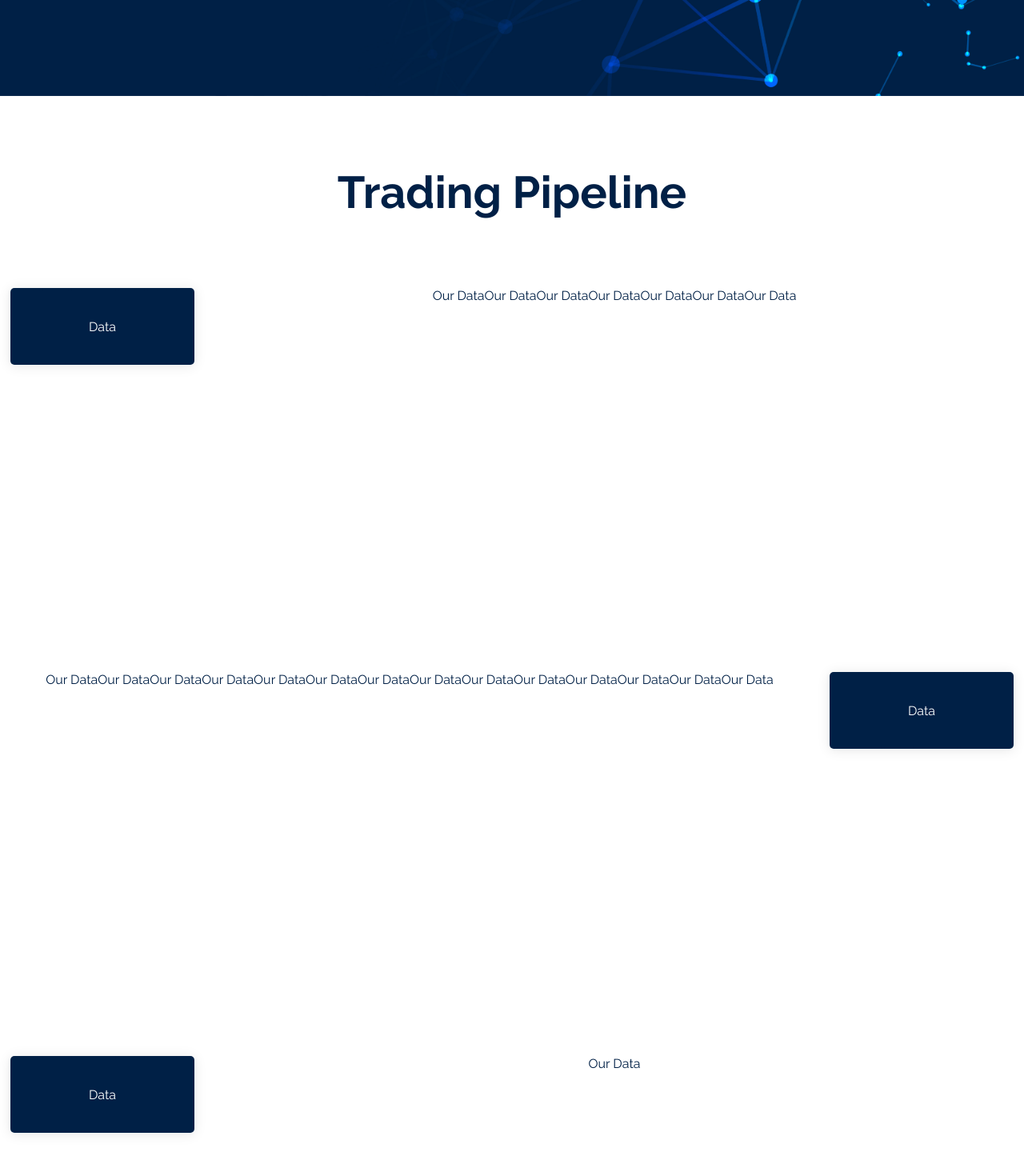
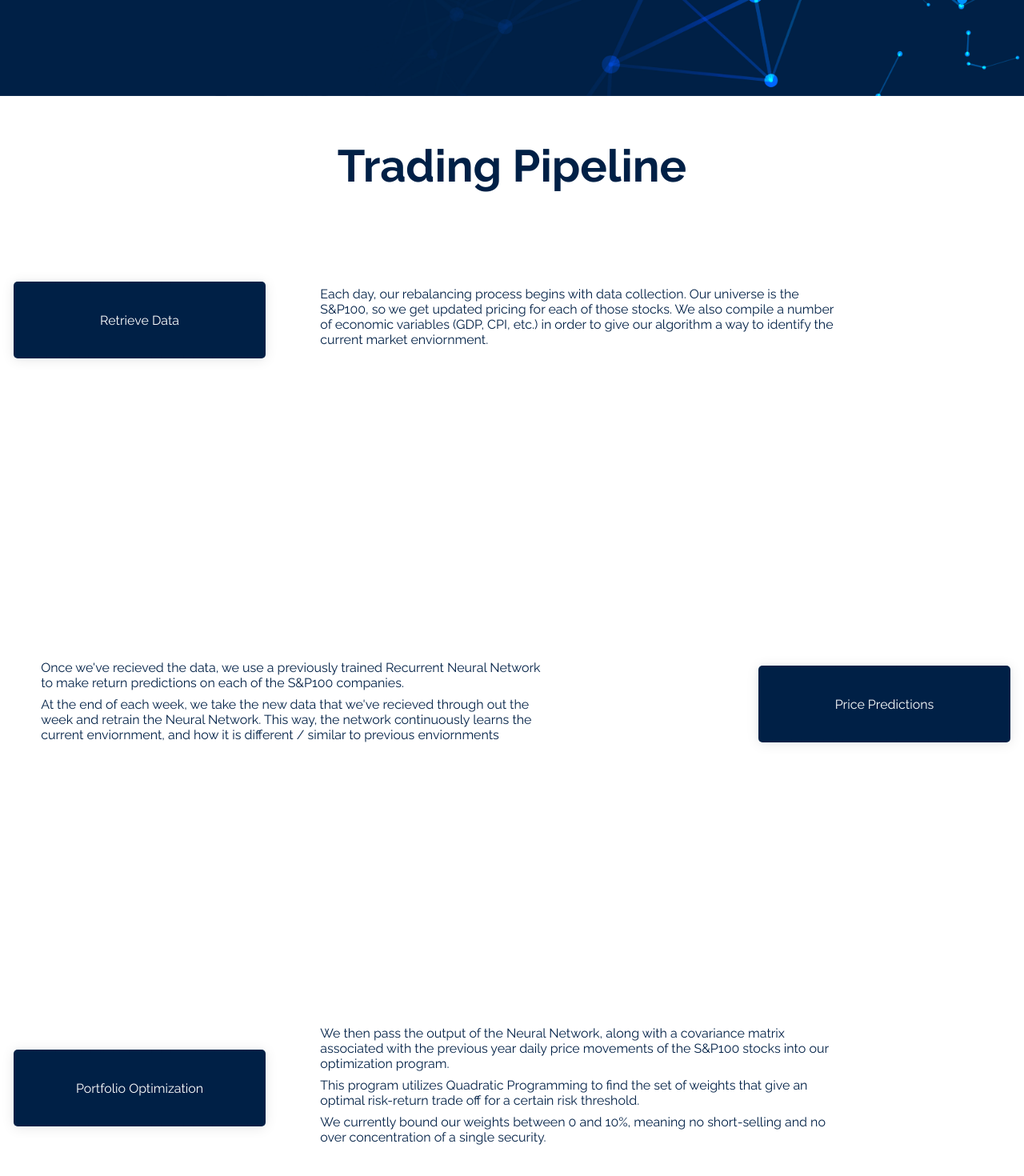
Before and after one commit to sking8484/desk1-frontend, a Next.js app: page /strategy in a window 1280 px wide. Shown: the part 680-2150 px from the top of the page at 80% size. Built offline with nearby package versions, Linux system fonts and the light colour scheme.

Commit message:
Added text for strategy page

```diff
--- a/components/layout/Pagestarter.module.css
+++ b/components/layout/Pagestarter.module.css
@@ -16,7 +16,7 @@
 
 .title {
   width: 50%;
-  margin-top: -10vh;
+  margin-top: 3vh;
   margin-bottom: 5vh;
 }
 
--- a/components/layout/StrategyInfo.js
+++ b/components/layout/StrategyInfo.js
@@ -3,16 +3,21 @@ import { useInView } from 'react-intersection-observer';
 
 export default function StrategyInfo(props) {
   const {ref, inView, entry } = useInView({
-    threshold: 0,
+    threshold: .1,
   })
   return (
     <div ref = {ref} className = {props.info.side === 'left' ? styles.strategyLeft : styles.strategyRight}>
       {props.info.side === 'left' ?
-      (<><div id = {props.info.id} className = {styles.strategyTitle}>{props.info.title}</div>
-      <div className = {`${styles.strategyText} ${inView ? styles.fadeInRight : ""}`}>{props.info.text}</div>
-      </>) : (<>
-      <div className = {`${styles.strategyText} ${inView ? styles.fadeInLeft : ""}`}>{props.info.text}</div>
-      <div id = {props.info.id} className = {styles.strategyTitle}>{props.info.title}</div></>)}
+      (<>
+        <div id = {props.info.id} className = {styles.strategyTitle}>{props.info.title}</div>
+        <div className = {`${styles.strategyText} ${inView ? styles.fadeInRight : ""}`}>{props.info.text.map(text => <div key = {text[0]}>{text}</div>)}</div>
+      </>)
+      :
+      (<>
+        <div className = {`${styles.strategyText} ${inView ? styles.fadeInLeft : ""}`}>{props.info.text.map(text => <div key = {text[0]}>{text}</div>)}</div>
+        <div id = {props.info.id} className = {styles.strategyTitle}>{props.info.title}</div>
+        </>)
+      }
     </div>
   )
 }
--- a/components/layout/StrategyInfo.module.css
+++ b/components/layout/StrategyInfo.module.css
@@ -2,24 +2,24 @@
 
 .strategyLeft {
   display: grid;
-  grid-template-columns: 2fr 8fr;
+  grid-template-columns: 3fr 8fr;
+  height: 60vh;
+  width: 100vw;
+  color: #002046;
+  justify-content: right;
+  align-items: center;
+  text-align: left;
+}
+
+.strategyRight {
+  display: grid;
+  grid-template-columns: 8fr 3fr;
   height: 60vh;
   width: 100vw;
   color: #002046;
   justify-content: center;
-  align-items: flex-start;
-  text-align: center;
-}
-
-.strategyRight {
-  display: grid;
-  grid-template-columns: 8fr 2fr;
-  height: 60vh;
-  width: 100vw;
-  color: #002046;
-  justify-content: center;
-  align-items: flex-start;
-  text-align: center;
+  align-items: center;
+  text-align: left;
 }
 
 .strategyTitle {
@@ -27,6 +27,8 @@
   align-items: center;
   justify-content: center;
   border: dashed 4px #002046;
+  text-align: center;
+  overflow: wrap;
   width: 90%;
   height: 20%;
   margin-left: 5%;
@@ -35,6 +37,21 @@
   background-color: #002046;
   border-radius: 5px;
   box-shadow: 0 .1rem 1rem rgba(0, 0, 0, 0.1);
+}
+
+.strategyText {
+  display: flex;
+  flex-direction: column;
+  padding: 0vh 4vw 0vh 4vw;
+}
+
+.strategyText > div{
+  margin-bottom: 1vh;
+}
+@media screen and (min-width: 800px) {
+  .strategyText {
+    width: 80%;
+  }
 }
 
 
--- a/pages/strategy/index.js
+++ b/pages/strategy/index.js
@@ -9,26 +9,41 @@ import alpaca from '../../public/alpaca.gif'
 import Xarrow from 'react-xarrows';
 import styles from './index.module.css'
 
+
+let dataInfoTitle = 'Retrieve Data'
+let dataInfoText = 'Each day, our rebalancing process begins with data collection. Our universe is the S&P100, so we get updated pricing for each of those stocks. We also compile a number of economic variables (GDP, CPI, etc.) in order to give our algorithm a way to identify the current market enviornment.'
+
+let networkInfoTitle = 'Price Predictions'
+let networkInfoText1 = `Once we've recieved the data, we use a previously trained Recurrent Neural Network to make return predictions on each of the S&P100 companies.`
+let networkInfoText2 = `At the end of each week, we take the new data that we've recieved through out the week and retrain the Neural Network. This way, the network continuously learns the current enviornment, and how it is different / similar to previous enviornments`
+
+
+let optimizationTitle = 'Portfolio Optimization'
+let optimizationText1 = 'We then pass the output of the Neural Network, along with a covariance matrix associated with the previous year daily price movements of the S&P100 stocks into our optimization program.'
+let optimizationText2 = 'This program utilizes Quadratic Programming to find the set of weights that give an optimal risk-return trade off for a certain risk threshold.'
+
+let optimizationText3 = 'We currently bound our weights between 0 and 10%, meaning no short-selling and no over concentration of a single security.'
+
 export default function Home() {
 
 
 
   const dataInfo = {
     'id':'dataInfo',
-    'title':'Data',
-    'text':'Our DataOur DataOur DataOur DataOur DataOur DataOur Data',
+    'title':dataInfoTitle,
+    'text':[dataInfoText],
     'side':'left'
   }
-  const dataInfo1 = {
-    'id':'dataInfo1',
-    'title':'Data',
-    'text':'Our DataOur DataOur DataOur DataOur DataOur DataOur DataOur DataOur DataOur DataOur DataOur DataOur DataOur Data',
+  const netWorkInfo = {
+    'id':'netWorkInfo',
+    'title':networkInfoTitle,
+    'text':[networkInfoText1, networkInfoText2],
     'side':'right'
   }
-  const dataInfo2 = {
-    'id':'dataInfo2',
-    'title':'Data',
-    'text':'Our Data',
+  const optimizationInfo = {
+    'id':'optimizationInfo',
+    'title':optimizationTitle,
+    'text':[optimizationText1, optimizationText2,optimizationText3],
     'side':'left'
   }
 
@@ -46,10 +61,10 @@ export default function Home() {
     <Pagestarter pageInfo = {pageInfo}/>
     <div className = {`${styles.Intro} large-title`}>Trading Pipeline</div>
     <StrategyInfo info = {dataInfo}/>
-    <StrategyInfo info = {dataInfo1}/>
-    <StrategyInfo info = {dataInfo2}/>
-    <Xarrow start = 'dataInfo' end = 'dataInfo1' startAnchor = 'bottom' endAnchor = 'top' color = '#002046' dashness = {true}/>
-    <Xarrow start = 'dataInfo1' end = 'dataInfo2' startAnchor = 'bottom' endAnchor = 'top' color = '#002046' dashness = {true}/>
+    <StrategyInfo info = {netWorkInfo}/>
+    <StrategyInfo info = {optimizationInfo}/>
+    <Xarrow start = 'dataInfo' end = 'netWorkInfo' startAnchor = 'bottom' endAnchor = 'top' color = '#002046' dashness = {true}/>
+    <Xarrow start = 'netWorkInfo' end = 'optimizationInfo' startAnchor = 'bottom' endAnchor = 'top' color = '#002046' dashness = {true}/>
 
   </>
   )
--- a/pages/strategy/index.module.css
+++ b/pages/strategy/index.module.css
@@ -1,7 +1,8 @@
 .Intro {
   color: #002046;
   display: flex;
-  align-items: center;
+  align-items: flex-end;
   justify-content: center;
-  height: 30vh;
+  height: 15vh;
+  margin-bottom: -10vh;
 }
```
